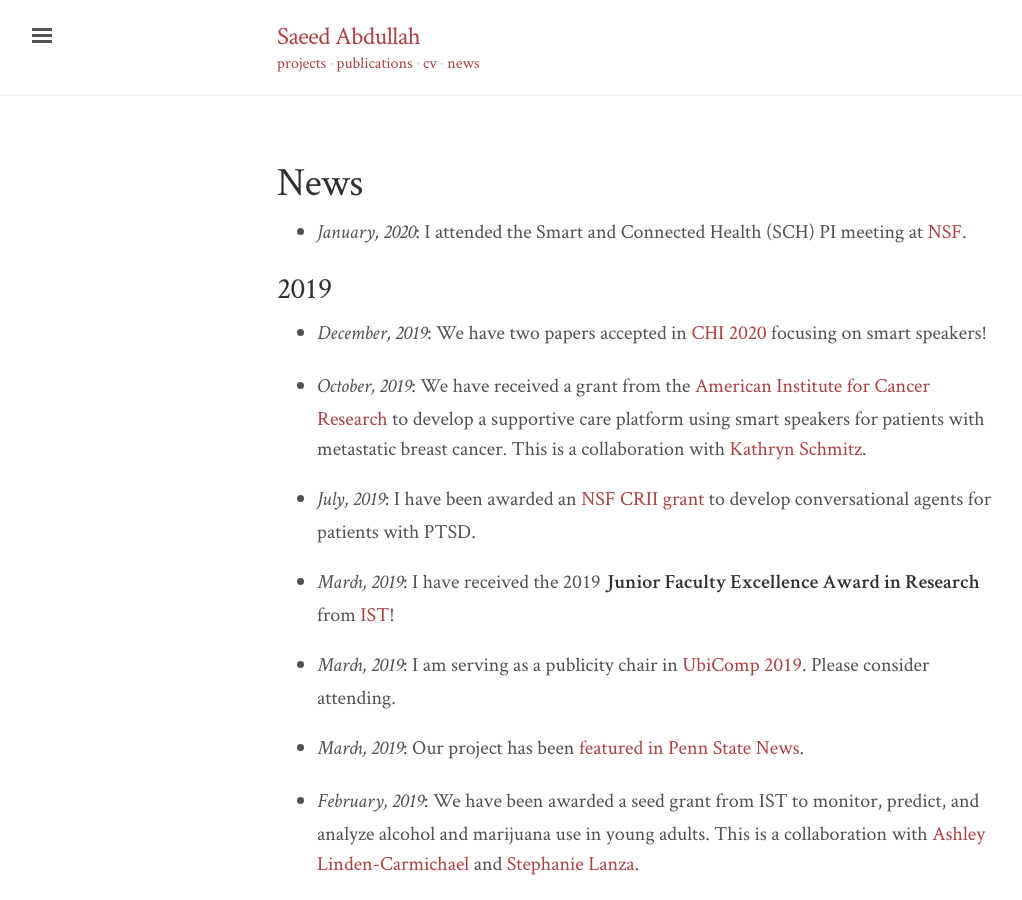
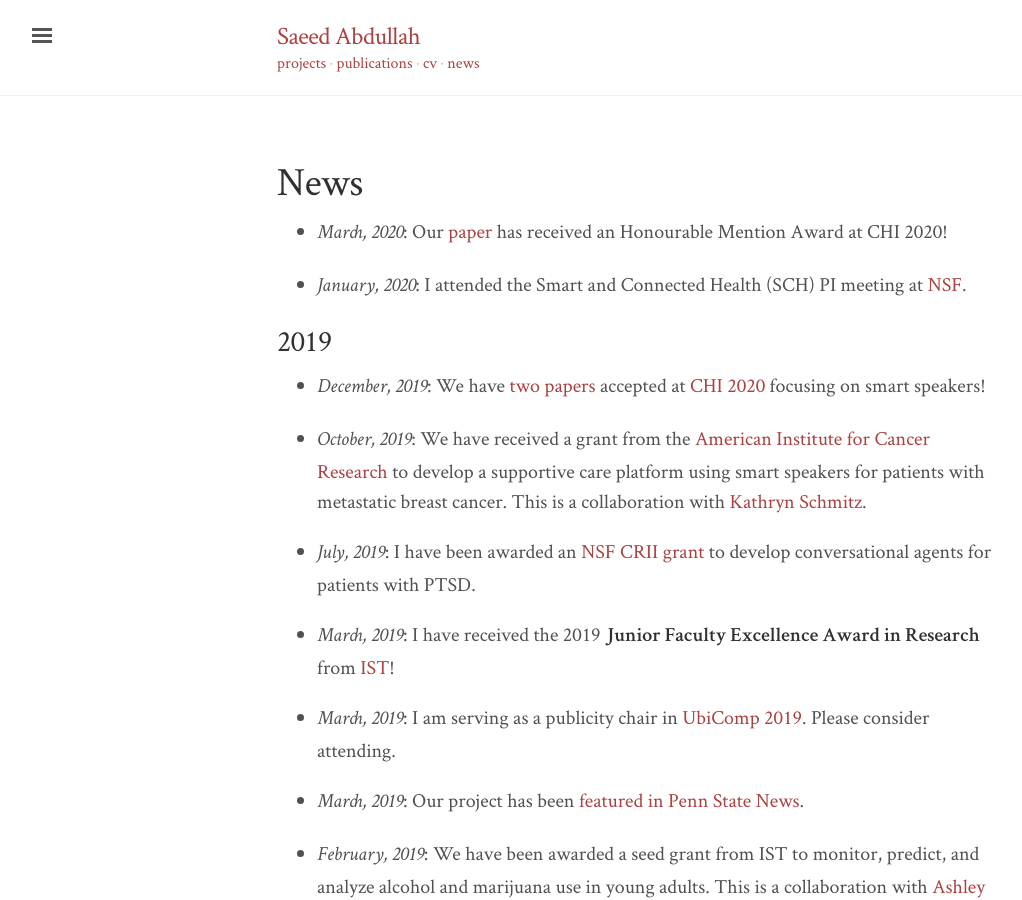
Before and after one commit to saeed-abdullah/saeed-abdullah.github.io, a Jekyll site: the page built from news.markdown, in a window 1280 px wide and 900 px high. Shown: the whole window, without its empty margins (3-1025 px from the left). Built offline with Jekyll 4.4.1, drawn with Linux system fonts in a browser that asks for light colours; nearby versions of some CDN libraries.

Commit message:
Updates for CHI

```diff
--- a/news.markdown
+++ b/news.markdown
@@ -2,13 +2,15 @@
 title: News
 layout: page
 ---
+
+* _March, 2020_: Our [paper](/files/pubs/customization-privacy-smartspeaker-CHI-2020.pdf) has received an Honourable Mention Award at CHI 2020!
 
 * _January, 2020_: I attended the Smart and Connected Health (SCH) PI meeting at [NSF](https://www.nsf.gov/).
 
 2019
 ----
 
-* _December, 2019_: We have two papers accepted in [CHI 2020](https://chi2020.acm.org/) focusing on smart speakers!
+* _December, 2019_: We have [two](/files/pubs/customization-privacy-smartspeaker-CHI-2020.pdf) [papers](/files/pubs/public-speaking-smartspeaker-CHI-2020.pdf) accepted at [CHI 2020](https://chi2020.acm.org/) focusing on smart speakers!
 
 * _October, 2019_: We have received a grant from the [American Institute for Cancer Research](https://www.aicr.org/) to develop a supportive care platform using smart speakers for patients with metastatic breast cancer. This is a collaboration with [Kathryn Schmitz](https://cancer.psu.edu/researchers/individual/-/researcher/5B6500F63D5438DBE0540010E056499A/kathryn-schmitz-phd-mph-facsm).
 
```
Also changed, not shown: 2 other files.
